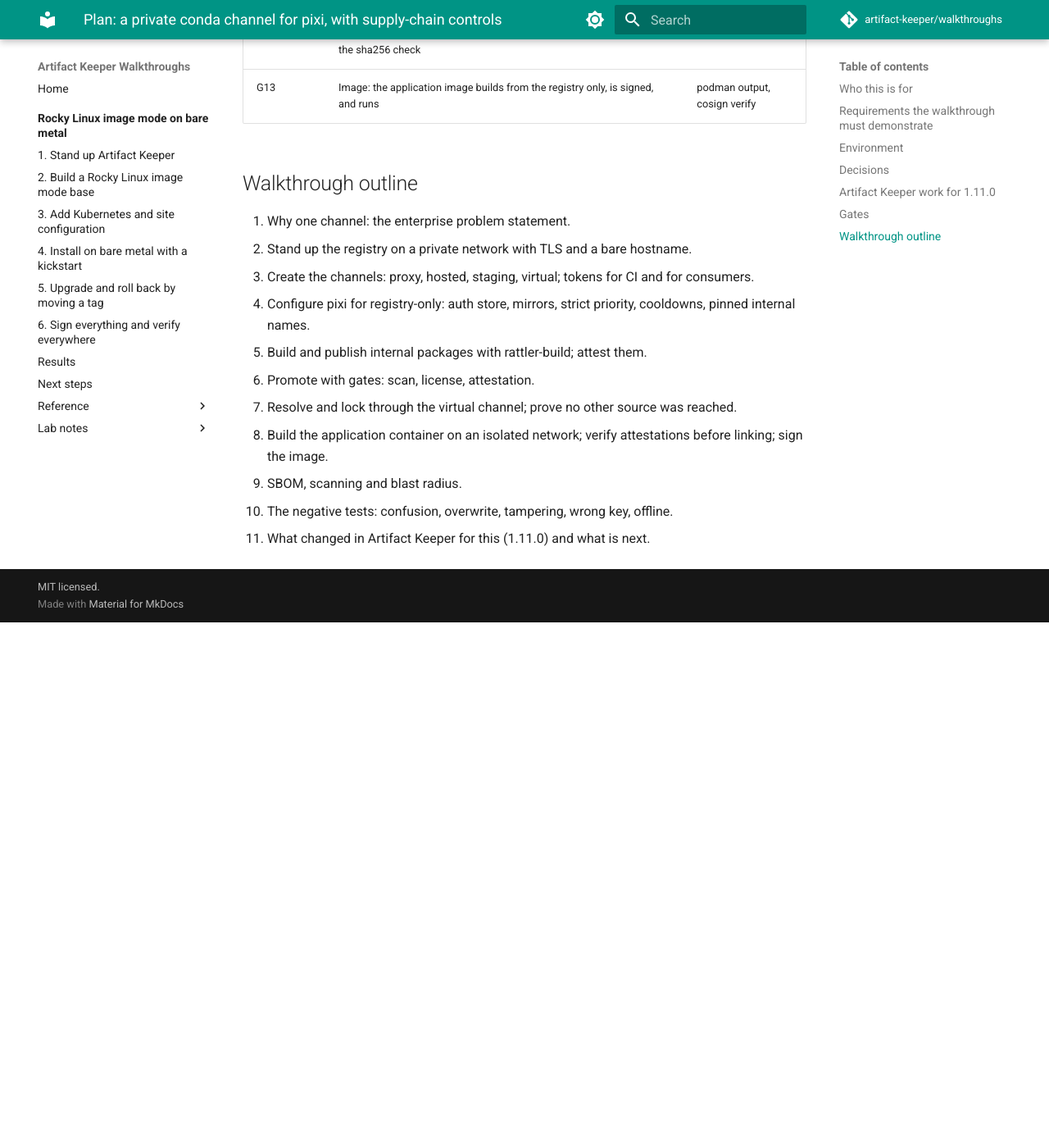
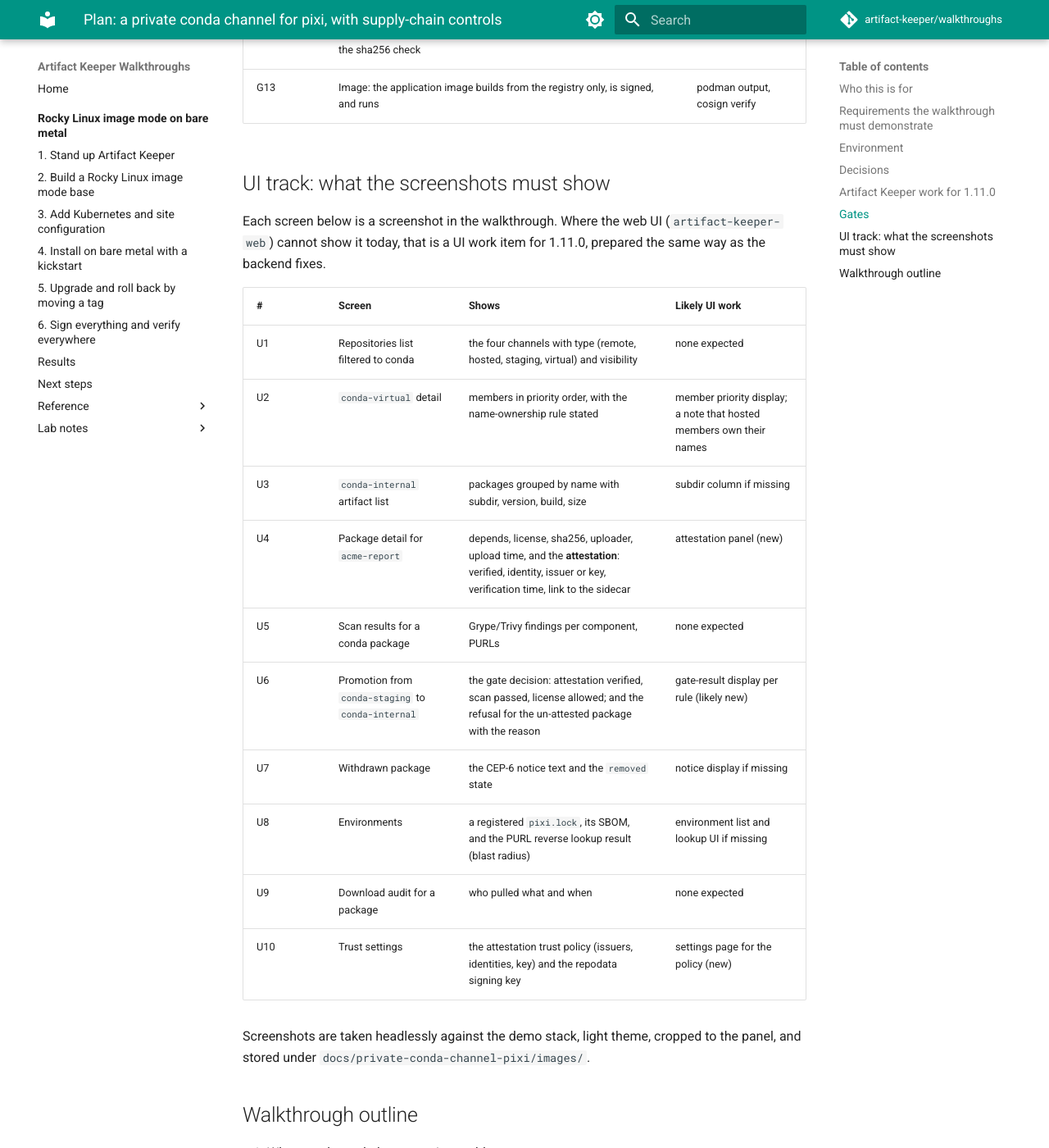
Before and after one commit to artifact-keeper/walkthroughs, an MkDocs documentation site: the page built from docs/private-conda-channel-pixi/plan.md, in a window 1280 px wide and 1400 px high, scrolled down 5875 px. Shown: the whole window at 82% size. Built offline with MkDocs 1.6.1 and Material for MkDocs 9.7.7, drawn with Linux system fonts in a browser that asks for light colours; comment, search, counter and statistics services are not loaded; before the commit the page ends 6634 px from its top, so only the background shows below that.

Commit message:
Conda walkthrough plan: UI track

```diff
--- a/docs/private-conda-channel-pixi/plan.md
+++ b/docs/private-conda-channel-pixi/plan.md
@@ -133,6 +133,28 @@
 | G12 | Offline: `pixi install --frozen --offline` from a pre-filled cache succeeds with the network removed; a package with a flipped byte fails the sha256 check | output |
 | G13 | Image: the application image builds from the registry only, is signed, and runs | podman output, cosign verify |
 
+
+## UI track: what the screenshots must show
+
+Each screen below is a screenshot in the walkthrough. Where the web UI (`artifact-keeper-web`)
+cannot show it today, that is a UI work item for 1.11.0, prepared the same way as the backend fixes.
+
+| # | Screen | Shows | Likely UI work |
+|---|---|---|---|
+| U1 | Repositories list filtered to conda | the four channels with type (remote, hosted, staging, virtual) and visibility | none expected |
+| U2 | `conda-virtual` detail | members in priority order, with the name-ownership rule stated | member priority display; a note that hosted members own their names |
+| U3 | `conda-internal` artifact list | packages grouped by name with subdir, version, build, size | subdir column if missing |
+| U4 | Package detail for `acme-report` | depends, license, sha256, uploader, upload time, and the **attestation**: verified, identity, issuer or key, verification time, link to the sidecar | attestation panel (new) |
+| U5 | Scan results for a conda package | Grype/Trivy findings per component, PURLs | none expected |
+| U6 | Promotion from `conda-staging` to `conda-internal` | the gate decision: attestation verified, scan passed, license allowed; and the refusal for the un-attested package with the reason | gate-result display per rule (likely new) |
+| U7 | Withdrawn package | the CEP-6 notice text and the `removed` state | notice display if missing |
+| U8 | Environments | a registered `pixi.lock`, its SBOM, and the PURL reverse lookup result (blast radius) | environment list and lookup UI if missing |
+| U9 | Download audit for a package | who pulled what and when | none expected |
+| U10 | Trust settings | the attestation trust policy (issuers, identities, key) and the repodata signing key | settings page for the policy (new) |
+
+Screenshots are taken headlessly against the demo stack, light theme, cropped to the panel, and
+stored under `docs/private-conda-channel-pixi/images/`.
+
 ## Walkthrough outline
 
 1. Why one channel: the enterprise problem statement.
```
